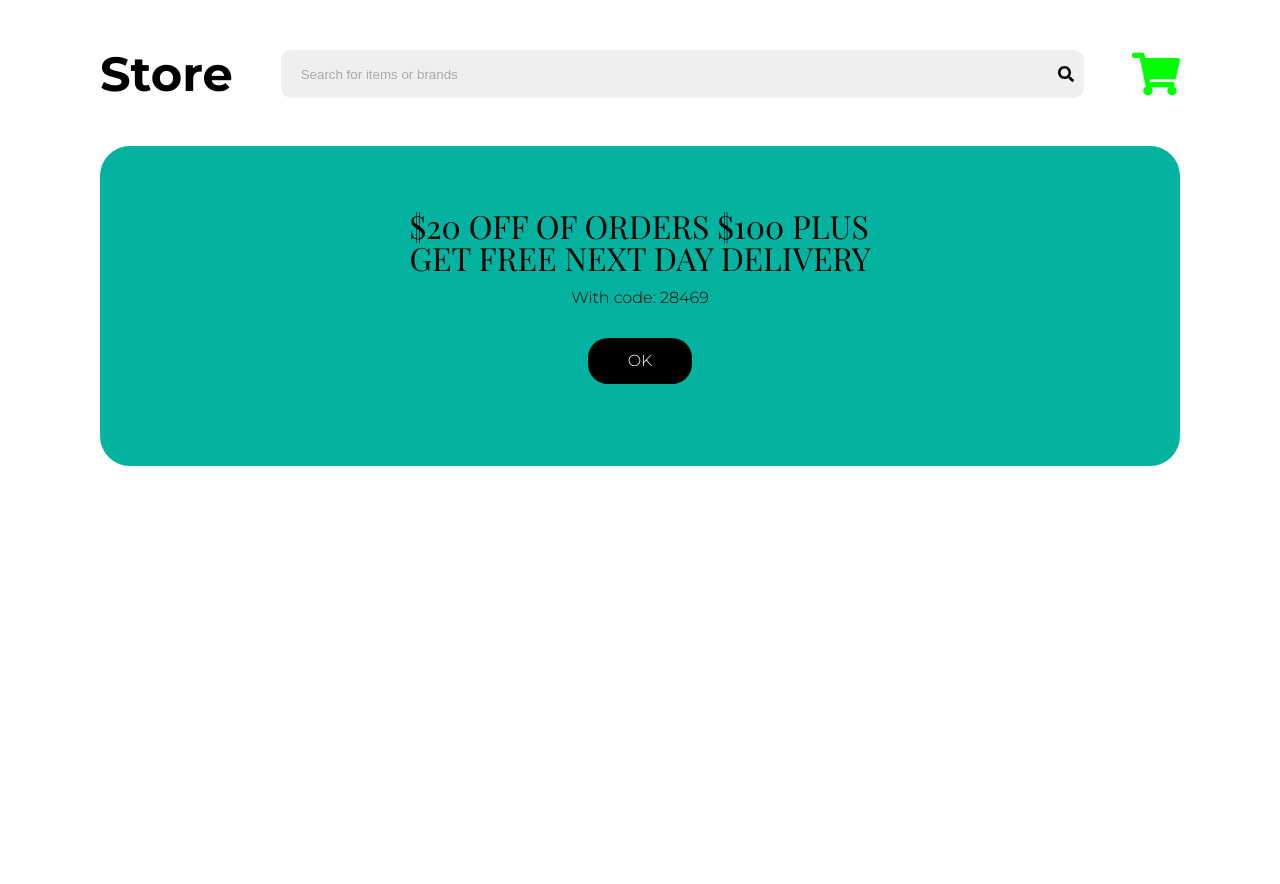
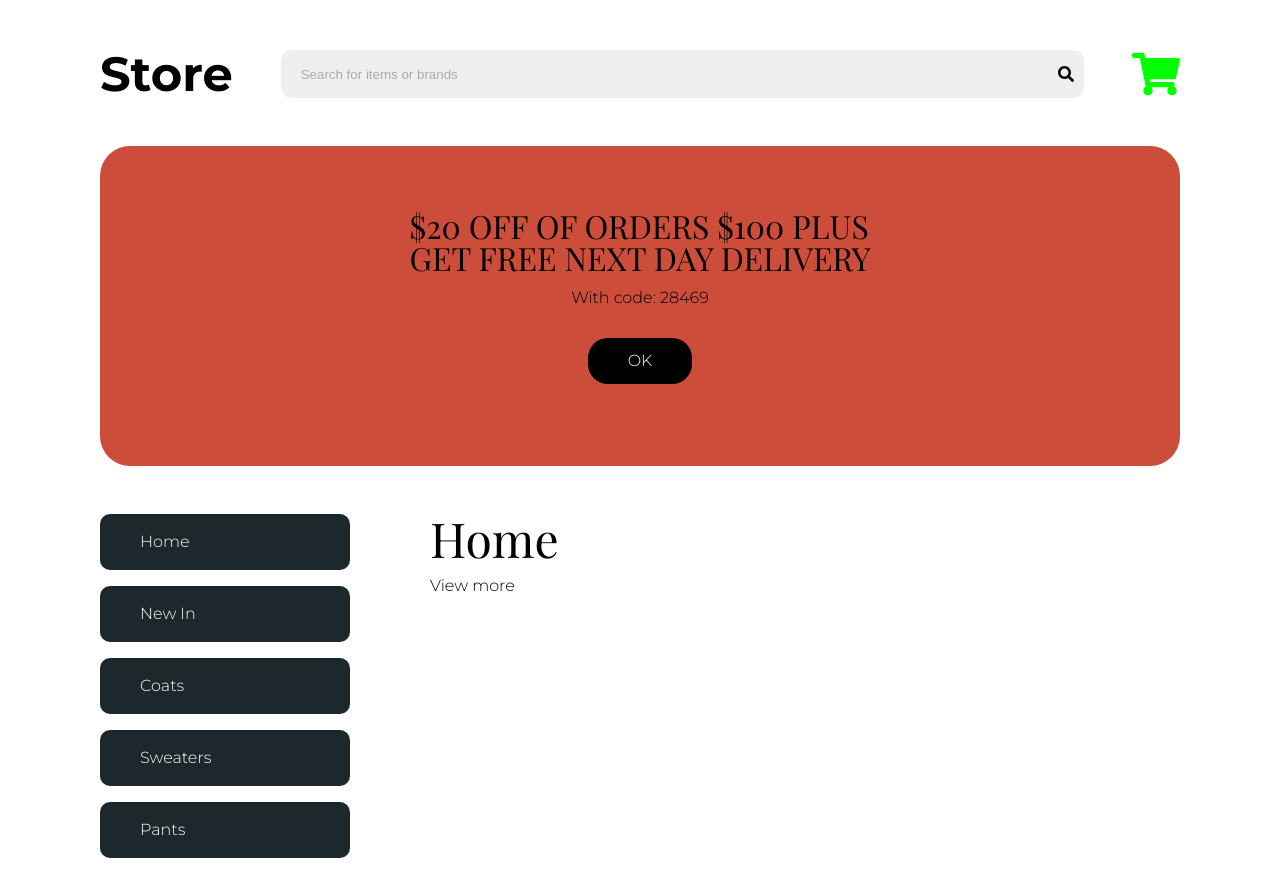
Before and after one commit to Legend28469/ecommerce, a Gatsby site: page / in a window 1280 px wide. Before the commit the page ends 800 px from the top, so only its background shows below. Built offline with nearby package versions, Linux system fonts and the light colour scheme; Gatsby itself is replaced by a stand-in of ours.

```diff
--- a/package.json
+++ b/package.json
@@ -9,6 +9,7 @@
     "gatsby": "^2.19.7",
     "gatsby-image": "^2.2.39",
     "gatsby-plugin-manifest": "^2.2.39",
+    "gatsby-plugin-netlify-cms": "^4.1.41",
     "gatsby-plugin-offline": "^3.0.32",
     "gatsby-plugin-prefetch-google-fonts": "^1.4.3",
     "gatsby-plugin-react-helmet": "^3.1.21",
@@ -17,6 +18,7 @@
     "gatsby-plugin-web-font-loader": "^1.0.4",
     "gatsby-source-filesystem": "^2.1.46",
     "gatsby-transformer-sharp": "^2.3.13",
+    "netlify-cms-app": "^2.11.27",
     "prop-types": "^15.7.2",
     "react": "^16.12.0",
     "react-dom": "^16.12.0",
--- /dev/null
+++ b/src/components/Items/Items.js
@@ -0,0 +1,35 @@
+import React, { useState } from "react"
+import styled from "styled-components"
+import Menu from "../Menu/Menu"
+
+export default () => {
+  const [category, setCategory] = useState("Home")
+
+  return (
+    <Container>
+      <Menu setCategory={setCategory} />
+      <ItemContainer>
+        <Title>{category}</Title>
+        <SubTitle>View more</SubTitle>
+      </ItemContainer>
+    </Container>
+  )
+}
+
+const Container = styled.div`
+  display: grid;
+  margin-top: 3rem;
+  height: 20rem;
+  grid-template-columns: 1fr 3fr;
+  gap: 5rem;
+`
+
+const ItemContainer = styled.div``
+
+const Title = styled.h3`
+  font-size: 3rem;
+`
+
+const SubTitle = styled.p`
+  margin-top: 1rem;
+`
--- /dev/null
+++ b/src/components/Menu/Menu.js
@@ -0,0 +1,20 @@
+import React from "react"
+import styled from "styled-components"
+import MenuButton from "./MenuButton"
+
+export default ({ setCategory }) => {
+  return (
+    <Container>
+      <MenuButton setCategory={setCategory}>Home</MenuButton>
+      <MenuButton setCategory={setCategory}>New In</MenuButton>
+      <MenuButton setCategory={setCategory}>Coats</MenuButton>
+      <MenuButton setCategory={setCategory}>Sweaters</MenuButton>
+      <MenuButton setCategory={setCategory}>Pants</MenuButton>
+    </Container>
+  )
+}
+
+const Container = styled.div`
+  display: flex;
+  flex-direction: column;
+`
--- /dev/null
+++ b/src/components/Menu/MenuButton.js
@@ -0,0 +1,22 @@
+import React from "react"
+import styled from "styled-components"
+
+export default ({ children, setCategory }) => {
+  return (
+    <Container onClick={() => setCategory(children)}>
+      <p>{children}</p>
+    </Container>
+  )
+}
+
+const Container = styled.div`
+  display: flex;
+  align-items: center;
+  background-color: #1d282c;
+  padding: 20px 40px;
+  border-radius: 10px;
+  width: 100%;
+  margin-bottom: 1rem;
+  color: #fff;
+  cursor: pointer;
+`
--- a/src/components/Promo/Promo.js
+++ b/src/components/Promo/Promo.js
@@ -36,7 +36,7 @@ const slideOut = keyframes`
 const Container = styled.div`
   display: flex;
   align-items: center;
-  background-color: #03b39f;
+  background-color: #cc4d3a;
   margin-top: 3rem;
   height: 20rem;
   overflow: hidden;
@@ -60,5 +60,3 @@ const SubHeading = styled.p`
   padding-top: 1rem;
   padding-bottom: 2rem;
 `
-
-const Button = styled(MonoButton)``
--- a/src/pages/index.js
+++ b/src/pages/index.js
@@ -1,11 +1,13 @@
 import React from "react"
 import Layout from "../components/App/Layout"
 import Promo from "../components/Promo/Promo"
+import Items from "../components/Items/Items"
 
 export default () => {
   return (
     <Layout>
       <Promo />
+      <Items />
     </Layout>
   )
 }
```
Also changed, not shown: static/admin/config.yml (added, +28 -0 lines), static/admin/index.html (added, +12 -0 lines), src/components/Items/Card.js (added), 1 other file.
